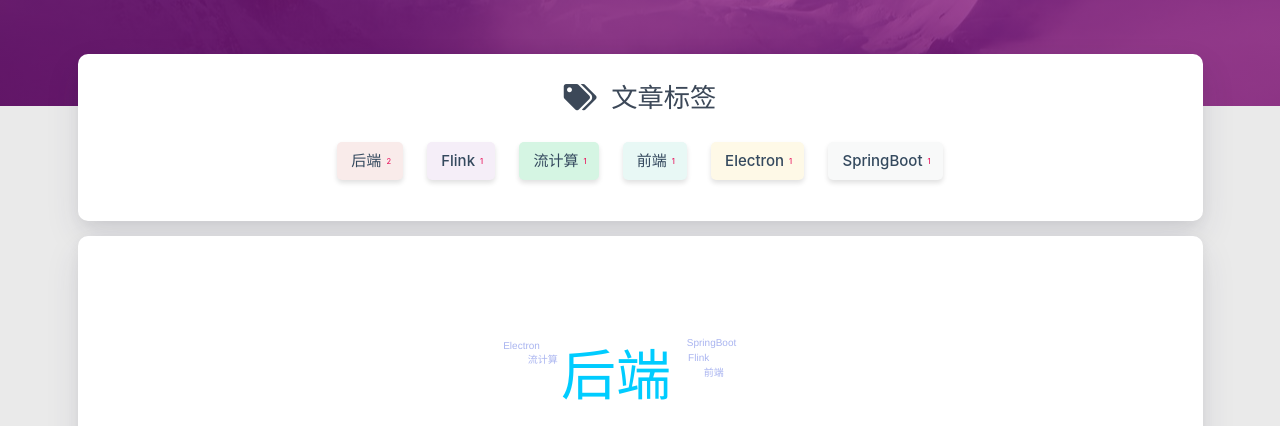
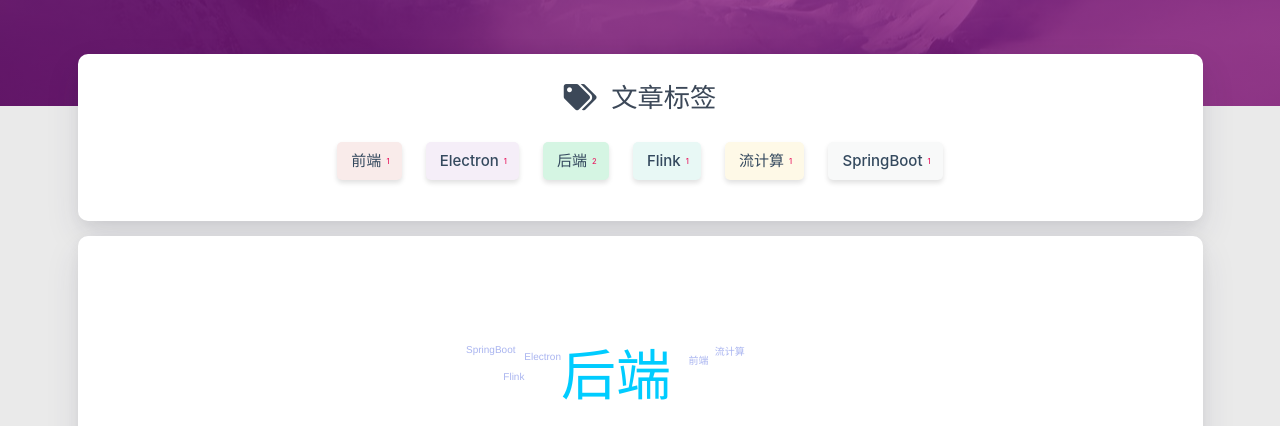
Before and after one commit to coderCandy/coderCandy.github.io, a plain HTML site: page tags/index.html in a window 1280 px wide. Shown: the part 374-800 px from the top of the page. Drawn offline with nearby package versions, Linux system fonts and the light colour scheme; some packages are replaced by stand-ins of ours; no server answers; a script that the page names is missing.

Commit message:
Site updated: 2021-12-05 13:56:19

```diff
--- a/tags/index.html
+++ b/tags/index.html
@@ -367,10 +367,28 @@
             <div class="tag-chips">
 
 
+                <a href="/tags/%E5%89%8D%E7%AB%AF/" title="前端: 1">
+                    <span class="chip center-align waves-effect waves-light
+                             chip-default "
+                            data-tagname="前端" style="background-color: #F9EBEA;">前端
+                        <span class="tag-length">1</span>
+                    </span>
+                </a>
+
+
+                <a href="/tags/Electron/" title="Electron: 1">
+                    <span class="chip center-align waves-effect waves-light
+                             chip-default "
+                            data-tagname="Electron" style="background-color: #F5EEF8;">Electron
+                        <span class="tag-length">1</span>
+                    </span>
+                </a>
+
+
                 <a href="/tags/%E5%90%8E%E7%AB%AF/" title="后端: 2">
                     <span class="chip center-align waves-effect waves-light
                              chip-default "
-                            data-tagname="后端" style="background-color: #F9EBEA;">后端
+                            data-tagname="后端" style="background-color: #D5F5E3;">后端
                         <span class="tag-length">2</span>
                     </span>
                 </a>
@@ -379,7 +397,7 @@
                 <a href="/tags/Flink/" title="Flink: 1">
                     <span class="chip center-align waves-effect waves-light
                              chip-default "
-                            data-tagname="Flink" style="background-color: #F5EEF8;">Flink
+                            data-tagname="Flink" style="background-color: #E8F8F5;">Flink
                         <span class="tag-length">1</span>
                     </span>
                 </a>
@@ -388,25 +406,7 @@
                 <a href="/tags/%E6%B5%81%E8%AE%A1%E7%AE%97/" title="流计算: 1">
                     <span class="chip center-align waves-effect waves-light
                              chip-default "
-                            data-tagname="流计算" style="background-color: #D5F5E3;">流计算
-                        <span class="tag-length">1</span>
-                    </span>
-                </a>
-
-
-                <a href="/tags/%E5%89%8D%E7%AB%AF/" title="前端: 1">
-                    <span class="chip center-align waves-effect waves-light
-                             chip-default "
-                            data-tagname="前端" style="background-color: #E8F8F5;">前端
-                        <span class="tag-length">1</span>
-                    </span>
-                </a>
-
-
-                <a href="/tags/Electron/" title="Electron: 1">
-                    <span class="chip center-align waves-effect waves-light
-                             chip-default "
-                            data-tagname="Electron" style="background-color: #FEF9E7;">Electron
+                            data-tagname="流计算" style="background-color: #FEF9E7;">流计算
                         <span class="tag-length">1</span>
                     </span>
                 </a>
@@ -444,7 +444,7 @@
 <script type="text/javascript">
 
 
-    $('#tag-wordcloud').jQCloud([{"text":"后端","weight":2,"link":"/tags/后端/"},{"text":"Flink","weight":1,"link":"/tags/Flink/"},{"text":"流计算","weight":1,"link":"/tags/流计算/"},{"text":"前端","weight":1,"link":"/tags/前端/"},{"text":"Electron","weight":1,"link":"/tags/Electron/"},{"text":"SpringBoot","weight":1,"link":"/tags/SpringBoot/"}], {
+    $('#tag-wordcloud').jQCloud([{"text":"前端","weight":1,"link":"/tags/前端/"},{"text":"Electron","weight":1,"link":"/tags/Electron/"},{"text":"后端","weight":2,"link":"/tags/后端/"},{"text":"Flink","weight":1,"link":"/tags/Flink/"},{"text":"流计算","weight":1,"link":"/tags/流计算/"},{"text":"SpringBoot","weight":1,"link":"/tags/SpringBoot/"}], {
         autoResize: true
     });
 </script>
```
Also changed, not shown: about/index.html (+13 -13 lines), tags/Electron/index.html (+21 -21 lines), tags/Flink/index.html (+21 -21 lines), tags/SpringBoot/index.html (+21 -21 lines), tags/前端/index.html (+21 -21 lines), tags/后端/index.html (+21 -21 lines), tags/流计算/index.html (+21 -21 lines).
